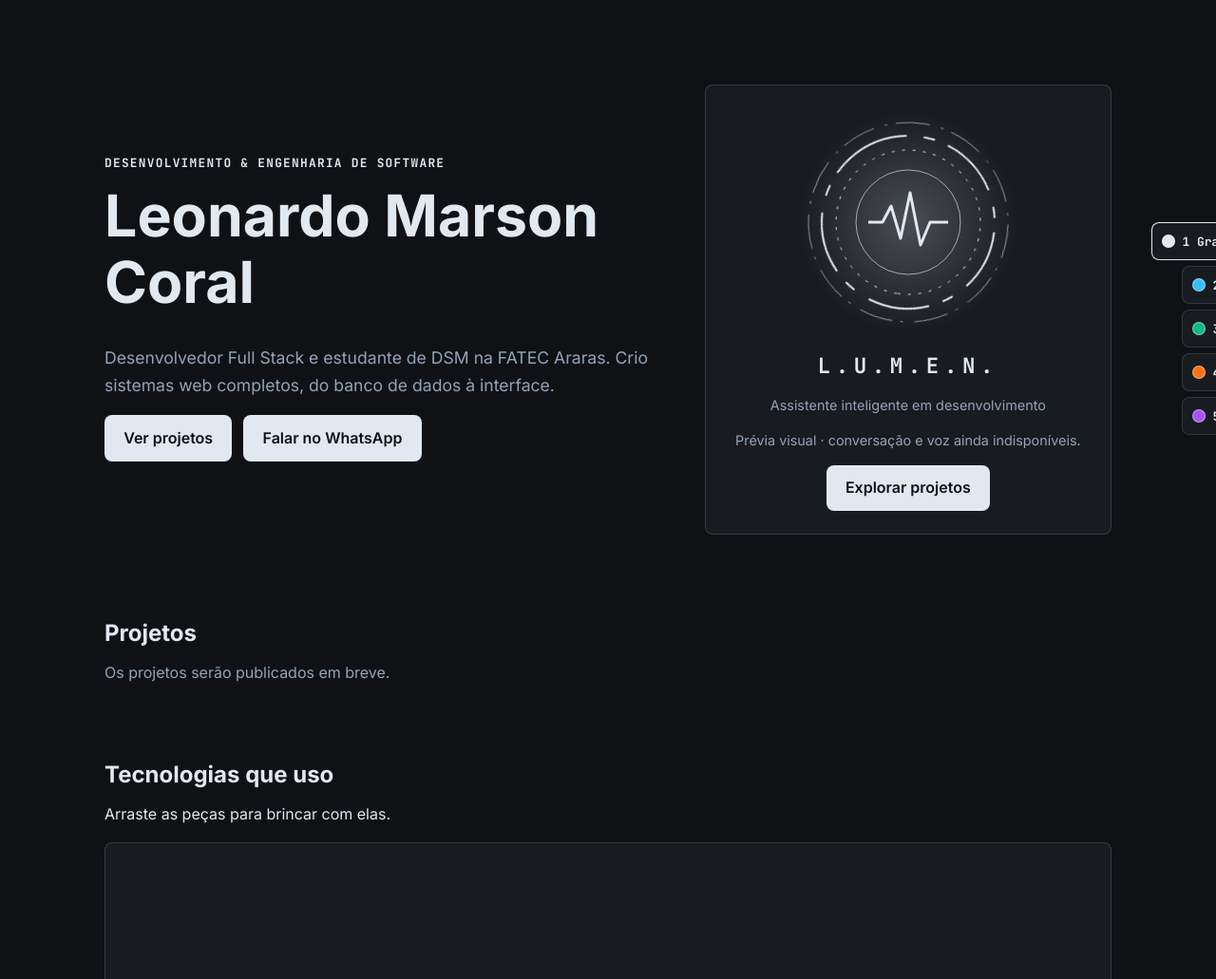
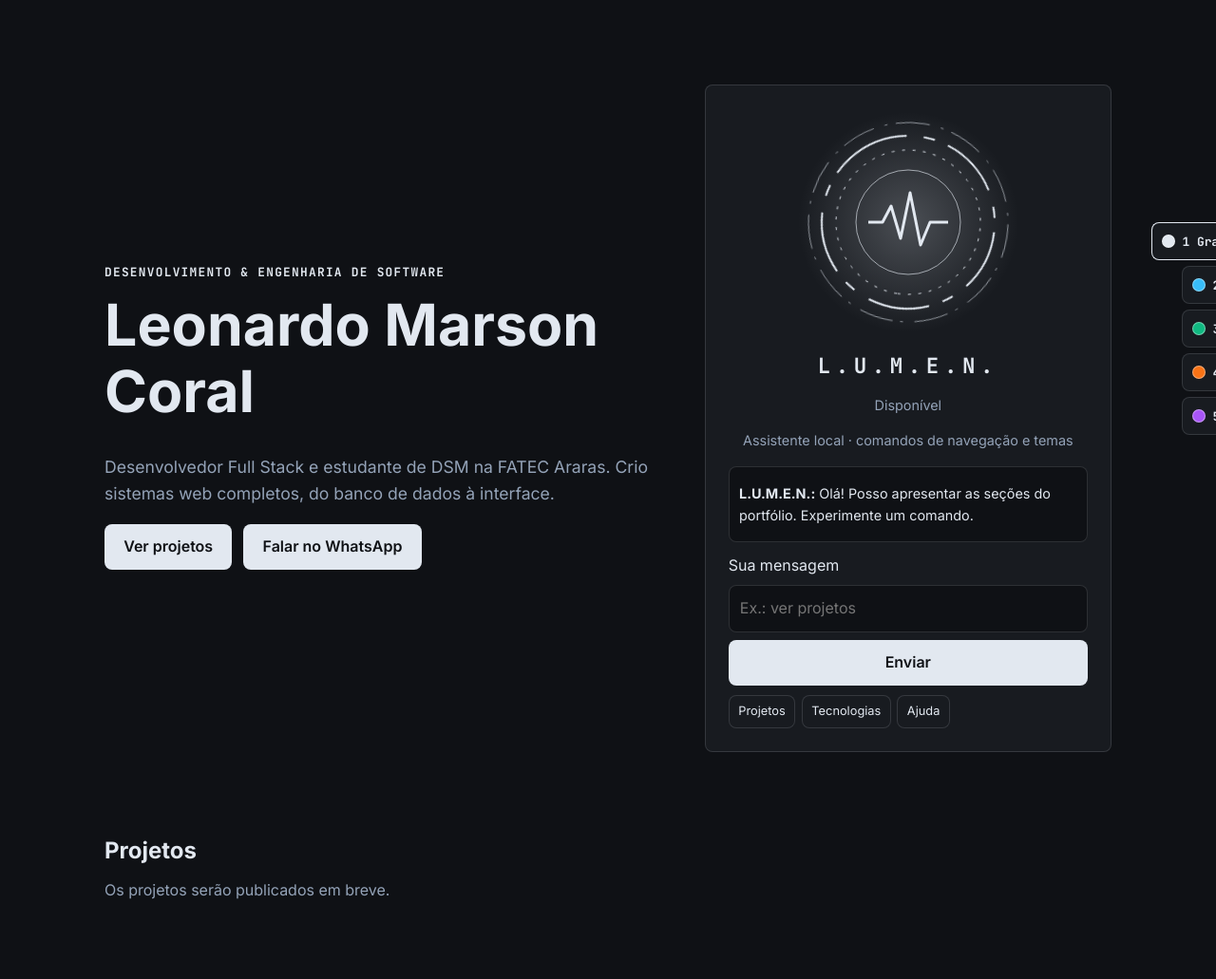
Before and after one commit to Leonardo360-arch/Portifolio-, a PHP site: page / in a window 1280 px wide. Shown: the part 54-1085 px from the top of the page at 95% size. Run offline with PHP 8.4, Linux system fonts and the light colour scheme; data that the repository does not hold is empty.

Commit message:
feat(lumen): enable local conversation controls

```diff
--- a/partials/lumen-preview.php
+++ b/partials/lumen-preview.php
@@ -1,4 +1,4 @@
-<aside class="card lmc-stage" aria-labelledby="lumen-title">
+<aside id="lumen-panel" data-state="idle" class="card lmc-stage" aria-labelledby="lumen-title">
   <svg class="lumen-orb" viewBox="0 0 240 240" aria-hidden="true" focusable="false">
     <defs><radialGradient id="lumen-glow"><stop offset="0" stop-color="currentColor" stop-opacity=".25"/><stop offset="1" stop-color="currentColor" stop-opacity="0"/></radialGradient></defs>
     <circle cx="120" cy="120" r="116" fill="url(#lumen-glow)"/>
@@ -9,7 +9,20 @@
     <path d="M78 120h15l9-17 10 34 10-48 11 55 10-24h19" fill="none" stroke="currentColor" stroke-width="3" stroke-linejoin="round"/>
   </svg>
   <h2 id="lumen-title">L.U.M.E.N.</h2>
-  <p>Assistente inteligente em desenvolvimento</p>
-  <p>Prévia visual · conversação e voz ainda indisponíveis.</p>
-  <a class="btn" href="#projetos">Explorar projetos</a>
+  <p role="status">Disponível</p>
+  <p>Assistente local · comandos de navegação e temas</p>
+  <div class="lumen-chat">
+    <div role="log" aria-label="Conversa com Lumen" aria-live="polite" tabindex="0"><p><strong>L.U.M.E.N.:</strong> Olá! Posso apresentar as seções do portfólio. Experimente um comando.</p></div>
+    <form>
+      <label for="lumen-message">Sua mensagem</label>
+      <input id="lumen-message" maxlength="240" required autocomplete="off" placeholder="Ex.: ver projetos">
+      <button class="btn" type="submit">Enviar</button>
+    </form>
+    <div class="lumen-quick" aria-label="Comandos rápidos">
+      <button type="button" data-command="ver projetos">Projetos</button>
+      <button type="button" data-command="quais tecnologias">Tecnologias</button>
+      <button type="button" data-command="ajuda">Ajuda</button>
+    </div>
+  </div>
+  <noscript><p>Ative JavaScript para usar o assistente.</p></noscript>
 </aside>
```
